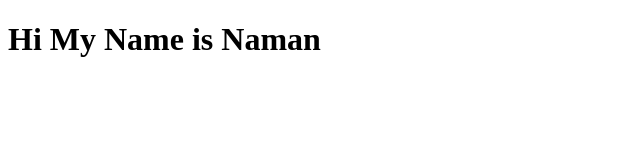
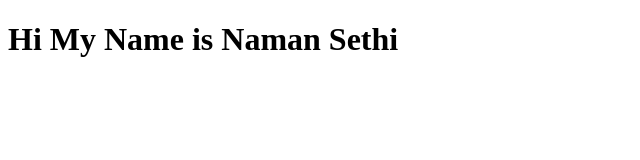
Before and after one commit to namans1999/practice-lesson2-levelzero, a plain HTML site: page index.html in a window 1280 px wide. Shown: the whole page, without its empty margins (0-640 px from the left). Drawn offline with Linux system fonts and the light colour scheme.

Commit message:
add: added some details

```diff
--- a/index.html
+++ b/index.html
@@ -8,6 +8,6 @@
 
 </head>
 <body>
-  <h1>Hi My Name is Naman</h1>
+  <h1>Hi My Name is Naman Sethi</h1>
 </body>
 </html>
```
